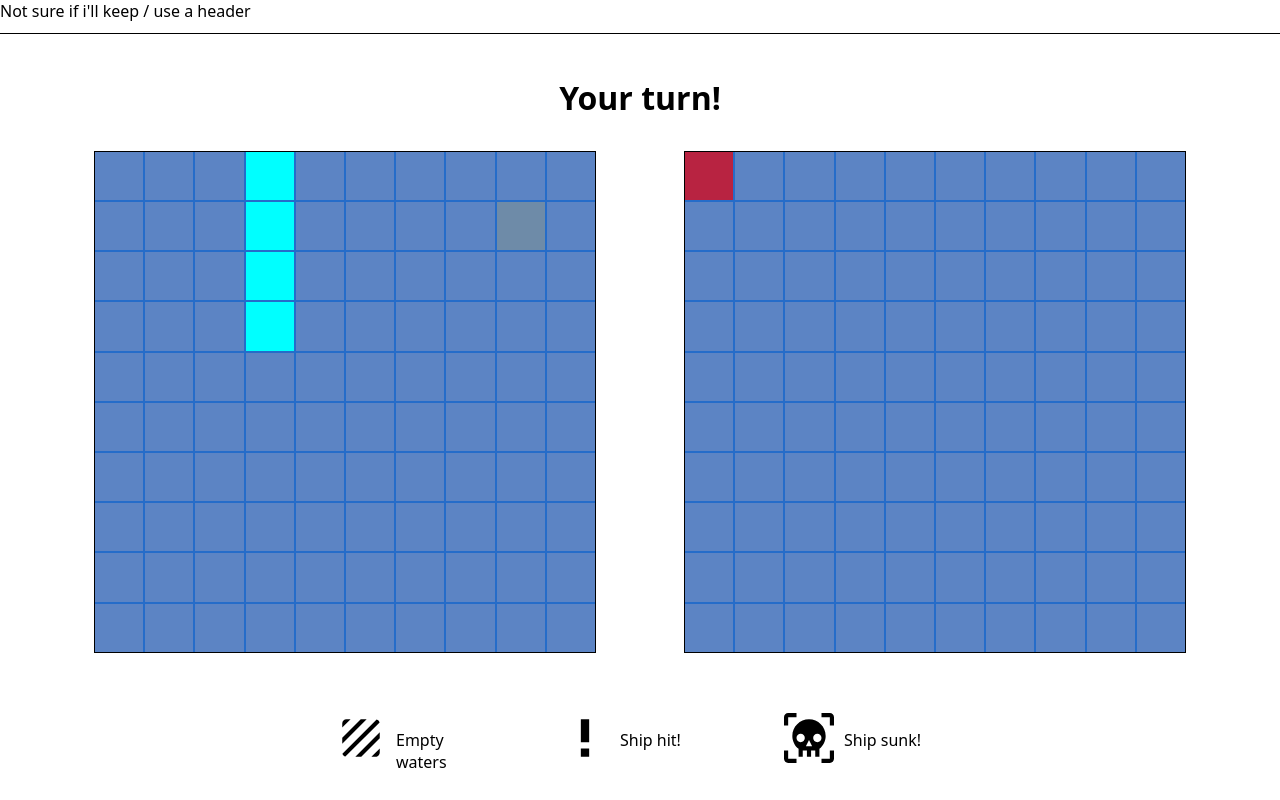
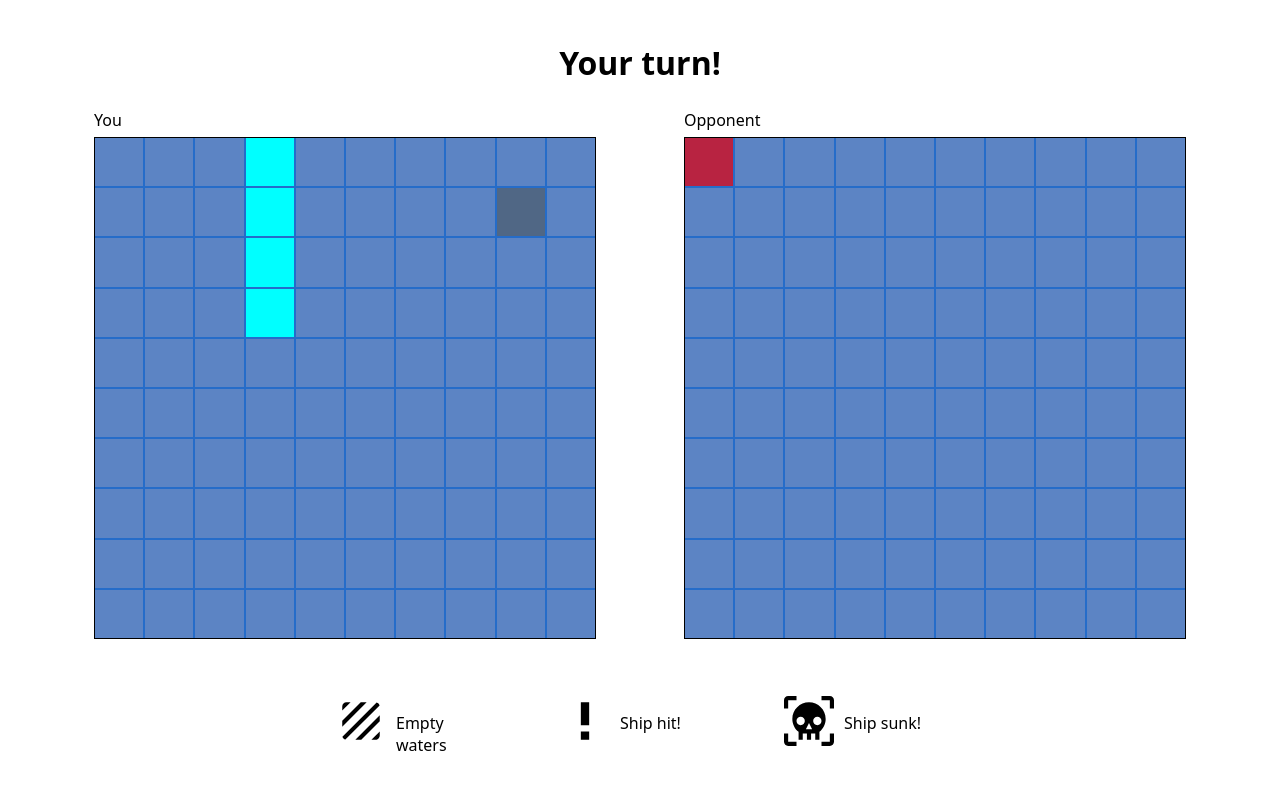
Before and after one commit to xadvent/battleship, a website built with webpack: page src/index.html in a window 1280 px wide. Both pictures are taken after a click on the element 709 px from the left and 175 px from the top of the page. Built offline with nearby package versions, Linux system fonts and the light colour scheme.

Commit message:
Several CSS and HTML changes. Added Labels for the boards and moved things around

```diff
--- a/src/game.js
+++ b/src/game.js
@@ -32,6 +32,7 @@ export default () => {
         });
 
         computerBoard.displayHits()
+
         turn = 'computer';
         displayTurn.textContent = "Opponent's Turn..."
 
--- a/src/index.html
+++ b/src/index.html
@@ -8,11 +8,17 @@
 </head>
 
 <body>
-    <div id="header">Not sure if i'll keep / use a header</div>
+    <div id="gameContainer">
         <h1 id="turn">Placeholder</h1>
         <div id="container">
+            <div class="boxP">
+                <p>You</p>
                 <div id="player"></div>
+            </div>
+            <div class="boxO">
+                <p>Opponent</p>
                 <div id="opponent"></div>
+            </div>
         </div>
         <div id="legend">
             <div class="legend-info">
@@ -29,6 +35,7 @@
             </div>
         </div>
         <div id="footer"></div>
+    </div>
 </body>
 
 </html>
--- a/src/style.css
+++ b/src/style.css
@@ -1,7 +1,9 @@
 :root {
-    --main-colour: 0;
-    --secondary-colour: 0;
-    --background-color: 0;
+    --sea-border: rgb(37, 108, 201);
+    --sea-colour: rgb(92, 132, 196);
+    --hit: rgba(255, 0, 0, 0.673);
+    --miss: rgba(101, 102, 102, 0.673);
+    --player-ship: aqua;
 }
 
 * {
@@ -14,7 +16,8 @@ body {
     padding: 0;
 }
 
-body {
+body,
+#gameContainer {
     display: flex;
     flex-direction: column;
     align-items: center;
@@ -23,10 +26,9 @@ body {
     gap: 20px;
 }
 
-#header {
-    height: 50px;
-    width: 100vw;
-    border-bottom: 1px solid black;
+#gameContainer>* {
+    position: relative;
+    top: -10px;
 }
 
 #container {
@@ -36,22 +38,38 @@ body {
     grid-template-columns: 50px 1fr 1fr 50px;
 }
 
-#player {
+.boxP {
     grid-column: 2;
 }
-#opponent {
+
+.boxO {
     grid-column: 3;
 }
 
-#player, #opponent {
+#player,
+#opponent,
+.boxP,
+.boxO {
     justify-self: center;
     align-self: center;
+}
+
+.boxP>p,
+.boxO>p {
+    position: relative;
+    top: -20px;
+}
+
+#turn {
+    display: relative;
+    top: 20px;
 }
 
 #legend {
     height: 100px;
     display: flex;
     gap: 5vw;
+    margin-top: -10px;
 }
 
 
@@ -67,7 +85,8 @@ body {
     width: auto;
 }
 
-#player, #opponent {
+#player,
+#opponent {
     max-width: 500px;
     max-height: 500px;
     min-width: 500px;
@@ -77,22 +96,25 @@ body {
     grid-template-rows: repeat(10, 1fr);
     grid-template-columns: repeat(10, 1fr);
     gap: 2px;
-    background-color: rgb(37, 108, 201);
+    background-color: var(--sea-border);
     position: relative;
-    top: -25px;
+    top: -30px;
 }
 
-#player>div, #opponent>div {
-    background-color: rgb(92, 132, 196);
+#player>div,
+#opponent>div {
+    background-color: var(--sea-colour);
 
 }
 
-#player>div:hover, #opponent>div:hover {
+#player>div:hover,
+#opponent>div:hover {
     background-color: rgb(149, 175, 216);
     scale: 1.08;
 }
 
-#player>div:active, #opponent>div:active {
+#player>div:active,
+#opponent>div:active {
     background-color: rgb(99, 116, 144);
     scale: 0.98;
 }
@@ -102,16 +124,16 @@ body {
 #opponent>.hit,
 #player>.player-ship.hit:hover,
 #opponent>.hit:hover {
-    background-color: rgba(255, 0, 0, 0.673);
+    background-color: var(--hit);
 }
 
 #player>.miss:hover,
 #opponent>.miss:hover,
 #player>.miss,
-#opponent>.miss{
-    background-color: rgba(146, 154, 153, 0.673);
+#opponent>.miss {
+    background-color: var(--miss);
 }
 
 #player>.player-ship {
-    background-color: aqua;
+    background-color: var(--player-ship);
 }
```
Also changed, not shown: dist/index.html, dist/main.js. Lines whose indentation alone changed are shown as unchanged.
